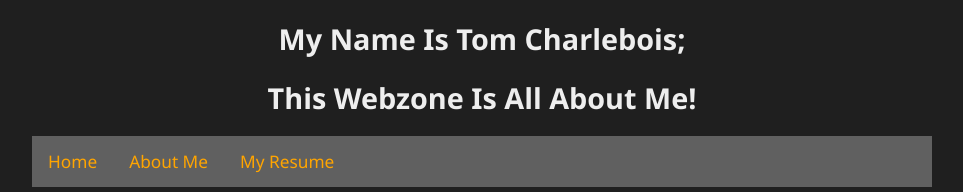
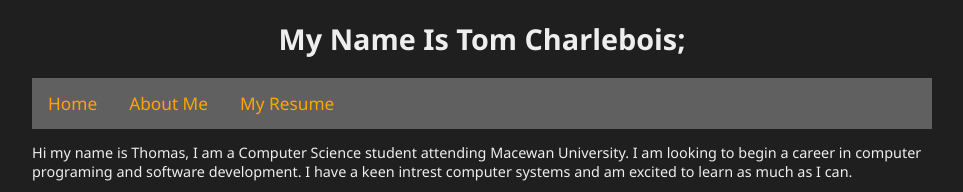
Before and after one commit to caver434/caver434.github.io, a plain HTML site: page index.html in a window 1280 px wide. Shown: the top 192 px of the page, without its empty margins (158-1121 px from the left). Drawn offline with Linux system fonts and the light colour scheme.

Commit message:
Update index.html

```diff
--- a/index.html
+++ b/index.html
@@ -14,10 +14,6 @@
 			<h1 align = "center">
 				My Name Is Tom Charlebois;
 			</h1>
-			<h1 align = "center">
-				This Webzone Is All About Me!
-			</h1>
-
 		</header>
 		<nav>
 			<ul class = "nav">
```
